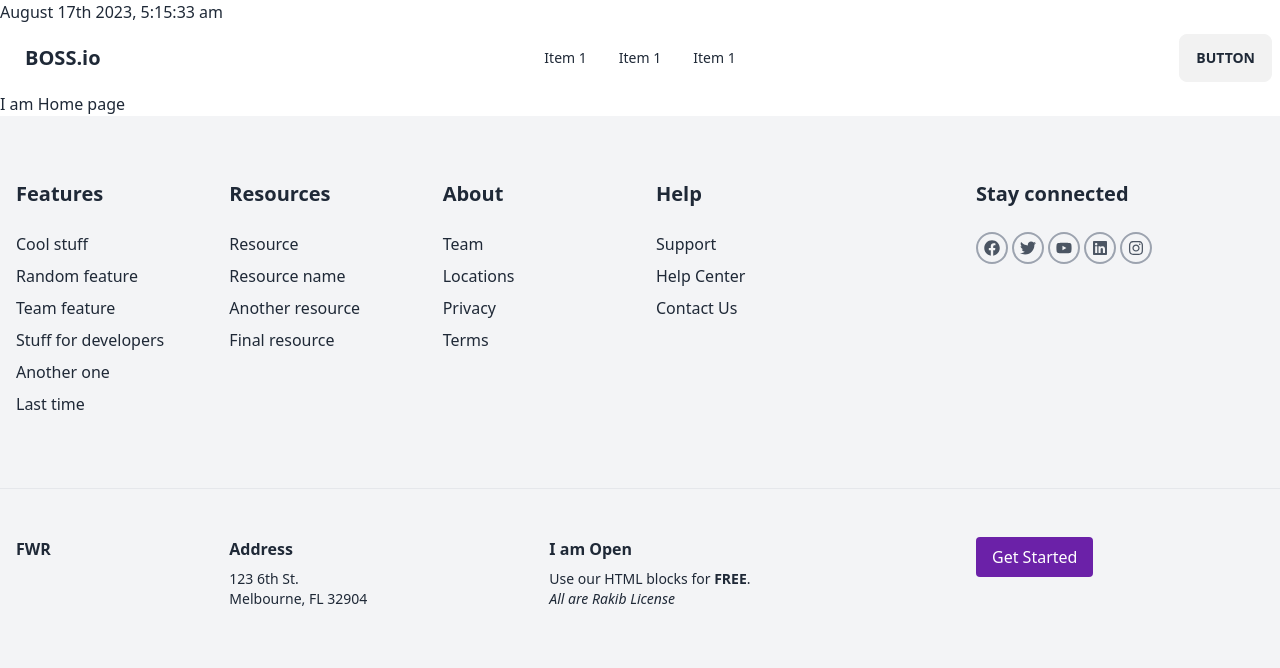
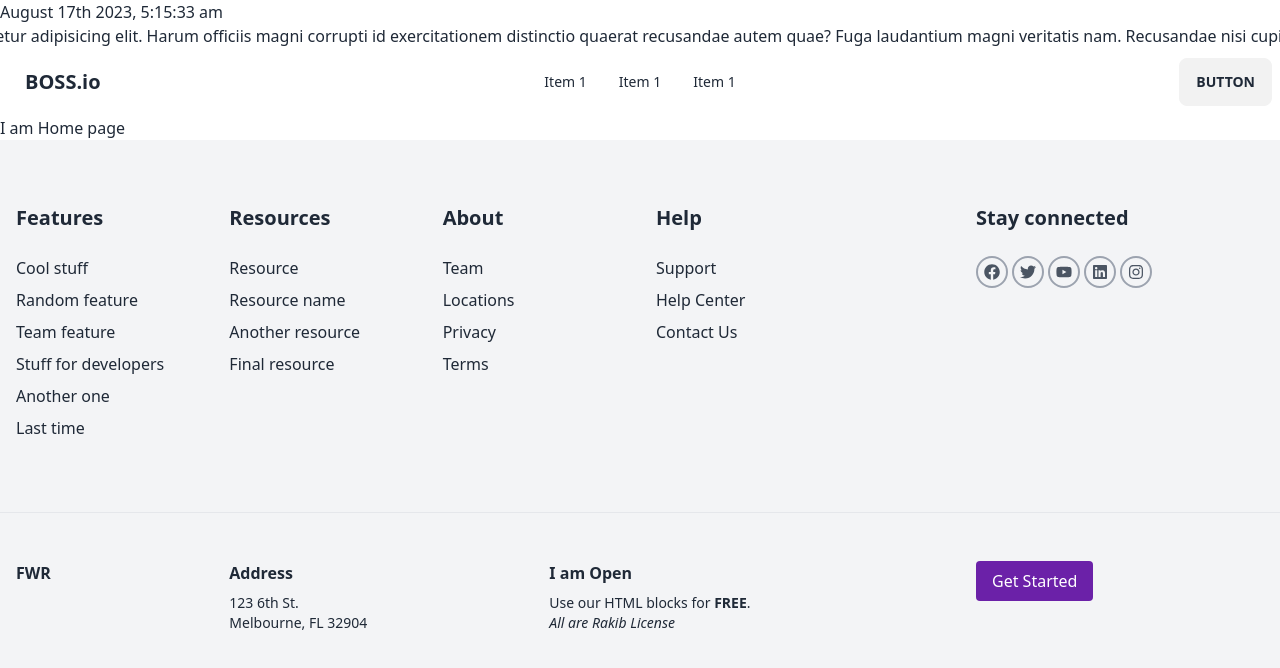
Before and after one commit to SheikhRakibhossain/newsPlate, a React (Vite) app: page / in a window 1280 px wide. Shown: the top 668 px of the page. Built offline with nearby package versions, Linux system fonts and the light colour scheme.

Commit message:
text slider or text marquee added with the rig right to left looping features

```diff
--- a/package.json
+++ b/package.json
@@ -15,6 +15,7 @@
     "moment": "^2.29.4",
     "react": "^18.2.0",
     "react-dom": "^18.2.0",
+    "react-fast-marquee": "^1.6.0",
     "react-icons": "^4.10.1",
     "react-router-dom": "^6.15.0",
     "sort-by": "^1.2.0"
--- a/src/components/Header.jsx
+++ b/src/components/Header.jsx
@@ -1,4 +1,6 @@
 import moment from 'moment';
+import Marquee from "react-fast-marquee";
+
 
 const Header = () => {
     return (
@@ -6,6 +8,11 @@ const Header = () => {
             <div>
                 {moment().format('MMMM Do YYYY, h:mm:ss a')}
             </div>
+            <div>
+                <Marquee>
+                    Lorem ipsum dolor sit amet consectetur adipisicing elit. Harum officiis magni corrupti id exercitationem distinctio quaerat recusandae autem quae? Fuga laudantium magni veritatis nam. Recusandae nisi cupiditate voluptatum accusamus rem! I can be a React component, multiple React components, or just some text.
+                </Marquee>
+            </div>
         </>
     );
 };
```
Also changed, not shown: 1 other file (tests, documents, lock files or other folders).
